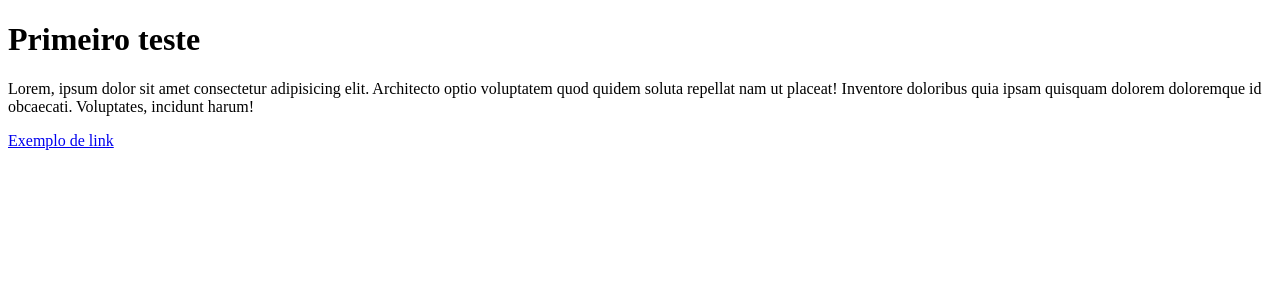
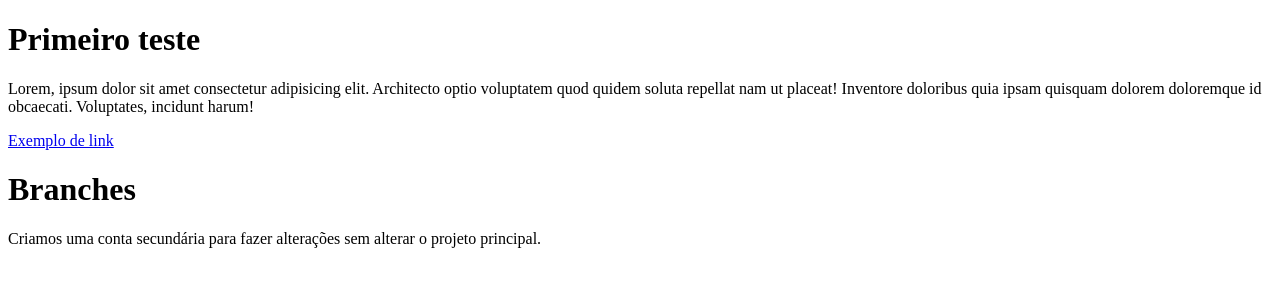
Before and after one commit to vinicius-005/primeiro_site, a plain HTML site: page index.html in a window 1280 px wide. Drawn offline with Linux system fonts and the light colour scheme.

Commit message:
primeira branches

```diff
--- a/index.html
+++ b/index.html
@@ -10,5 +10,7 @@
     <h1>Primeiro teste </h1>
     <p>Lorem, ipsum dolor sit amet consectetur adipisicing elit. Architecto optio voluptatem quod quidem soluta repellat nam ut placeat! Inventore doloribus quia ipsam quisquam dolorem doloremque id obcaecati. Voluptates, incidunt harum!</p>
     <a href="segunda página.html">Exemplo de link</a>
+    <h1>Branches</h1>
+    <p>Criamos uma conta secundária para fazer alterações sem  alterar o projeto principal.</p>
 </body>
 </html>
```
